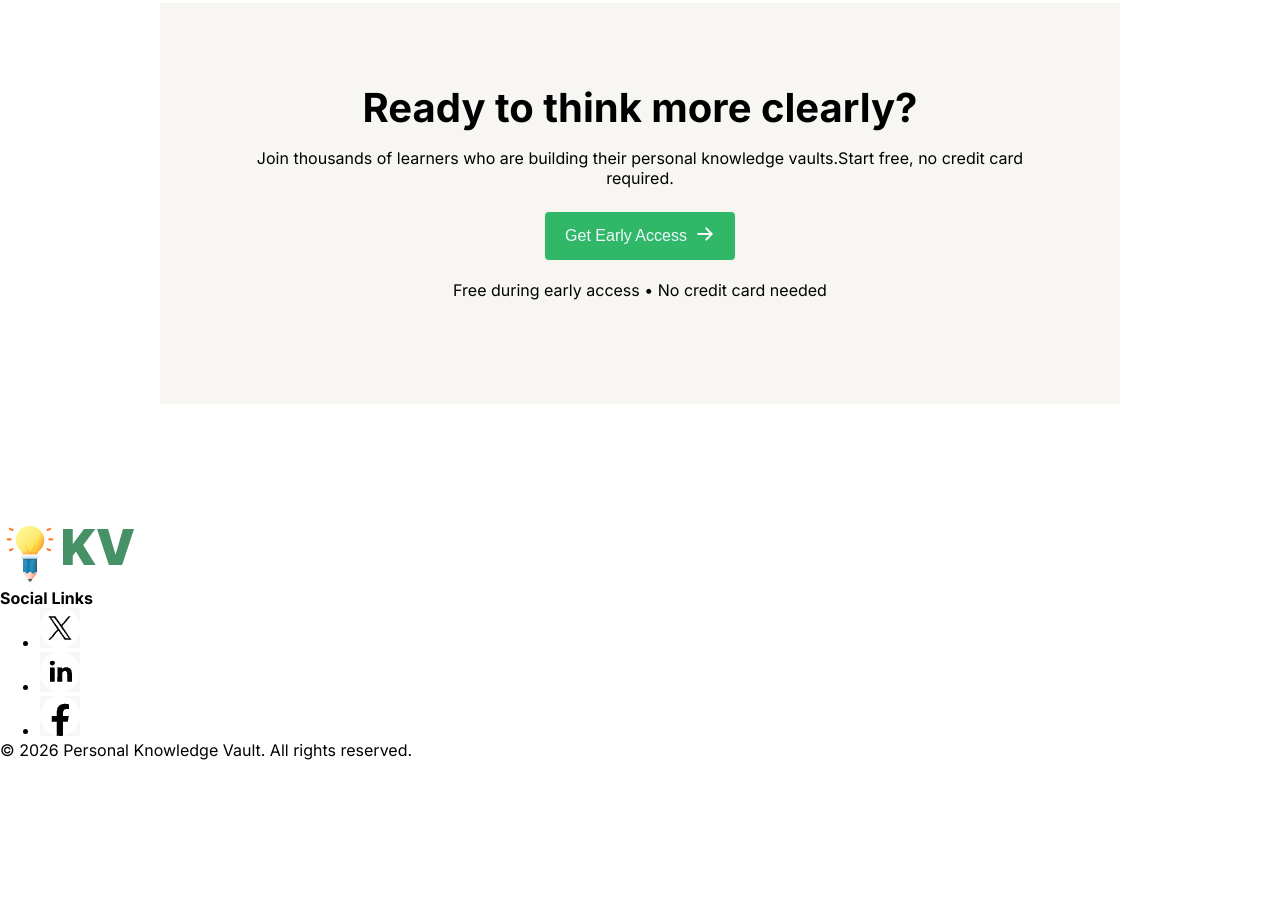
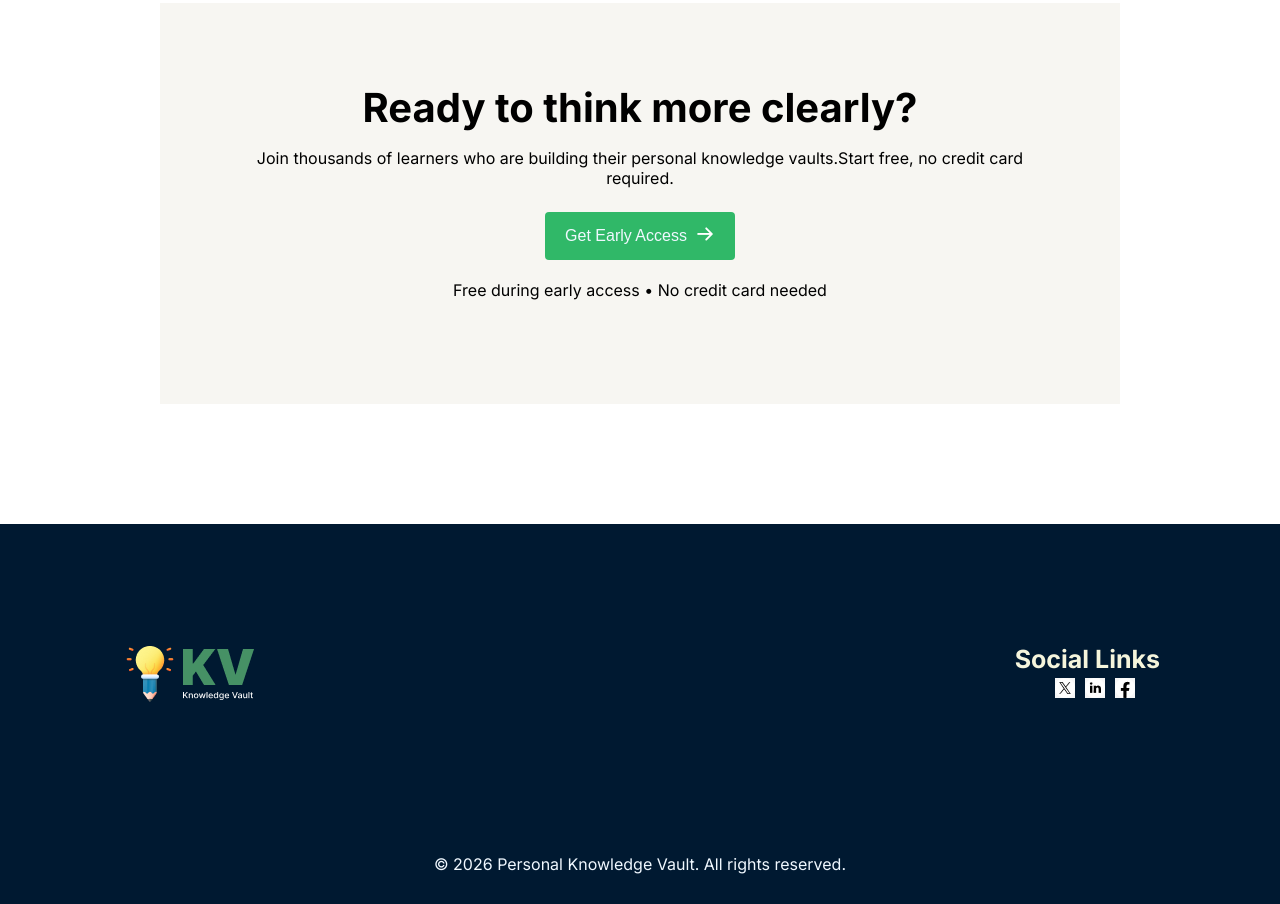
Before and after one commit to souravroy201104/Assignment_1, a plain HTML site: page UI/Index.html in a window 1280 px wide. Shown: the part 2096-3000 px from the top of the page. Before the commit the page ends 2856 px from the top, so only its background shows below. Drawn offline with Linux system fonts and the light colour scheme; files whose address does not match are found by name.

Commit message:
Working on footer part_solved.

```diff
--- a/UI/style.css
+++ b/UI/style.css
@@ -255,3 +255,50 @@ button:hover {
 .Last_item button:hover {
     background-color: rgba(48, 184, 104, 0.8);
 }
+
+
+/* Footer Part*/
+footer {
+    background-color: rgba(0, 25, 49, 1);
+}
+
+footer #logo_footer {
+    width: 139px;
+    height: 60px;
+}
+
+.footer_items {
+    padding: 120px;
+    display: flex;
+    justify-content: space-between;
+}
+
+.footer_list {
+    font-size: 25px;
+    text-align: center;
+    font-weight: 700;
+    color: beige;
+}
+
+.footer_list img {
+    height: 20px;
+    width: 20px;
+}
+
+.footer_list ul {
+    display: flex;
+    list-style: none;
+    gap: 10px;
+}
+
+.footer_list ul li:hover {
+    color: white;
+    cursor: pointer;
+}
+
+.footer_Point {
+    padding: 30px;
+    font-size: 16px;
+    color: aliceblue;
+    text-align: center;
+}
```
